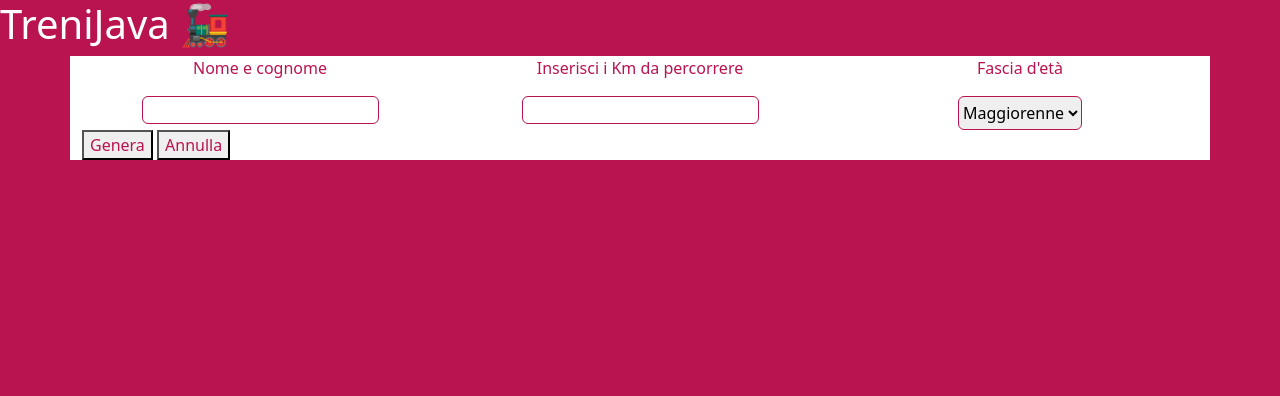
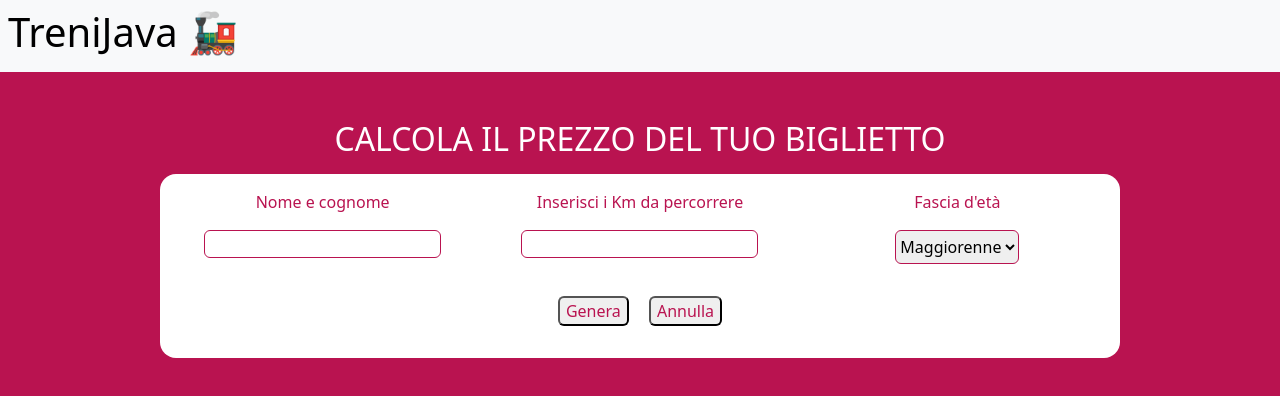
Before and after one commit to mecarm/js-biglietto-treno-form, a plain HTML site: page index.html in a window 1280 px wide. Drawn offline with nearby package versions, Linux system fonts and the light colour scheme.

Commit message:
Completo prima sezione

```diff
--- a/index.html
+++ b/index.html
@@ -12,13 +12,14 @@
 </head>
 <body>
     <!-- header -->
-    <header>
+    <header class="p-2 mb-5 text-bg-light">
         <h1>TreniJava 🚂</h1>
     </header>
 
     <!-- Div input calcolatore -->
-    <div class="container container1 ">
-        <div class="row text-center">
+    <h1 class="text-center h2 my-3">CALCOLA IL PREZZO DEL TUO BIGLIETTO</h1>
+    <div class="container w-75 container1 p-3 rounded-4">
+        <div class="row text-center mb-3">
             <div class="col-4">
                 <label>Nome e cognome</label><br>
                 <input class="mt-3 border_red rounded-2" type="text" id="passenger">
@@ -38,8 +39,10 @@
                 </select>
             </div>
         </div>
-            <button class="btn-secondary color_text" onclick="valida();return false">Genera</button>
-            <button class="btn-secondary color_text" onclick="resetta()">Annulla</button>
+        <div class="text-center py-3">
+            <button class="btn-secondary color_text me-3 rounded-2" onclick="valida();return false">Genera</button>
+            <button class="btn-secondary color_text rounded-2" onclick="resetta()">Annulla</button>
+        </div>
     </div>
 
     <!-- Div output biglietto -->
```
